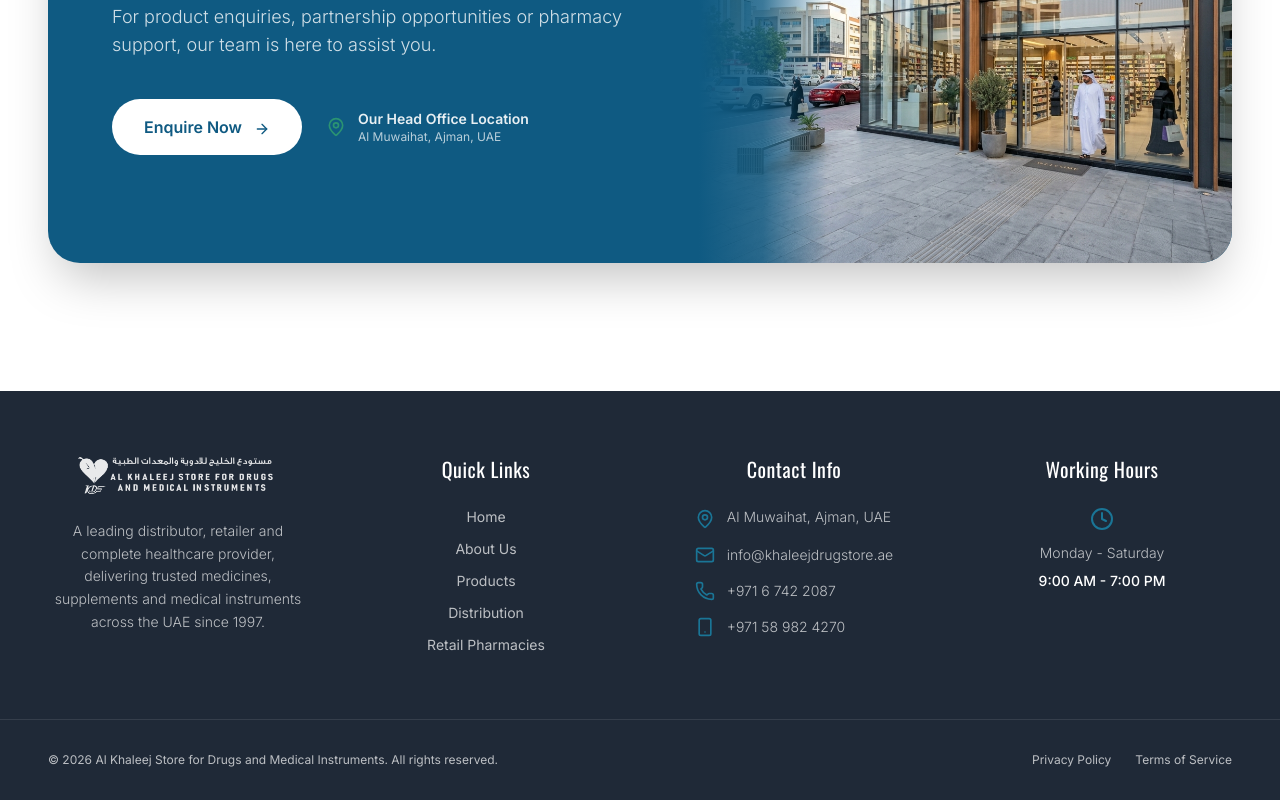
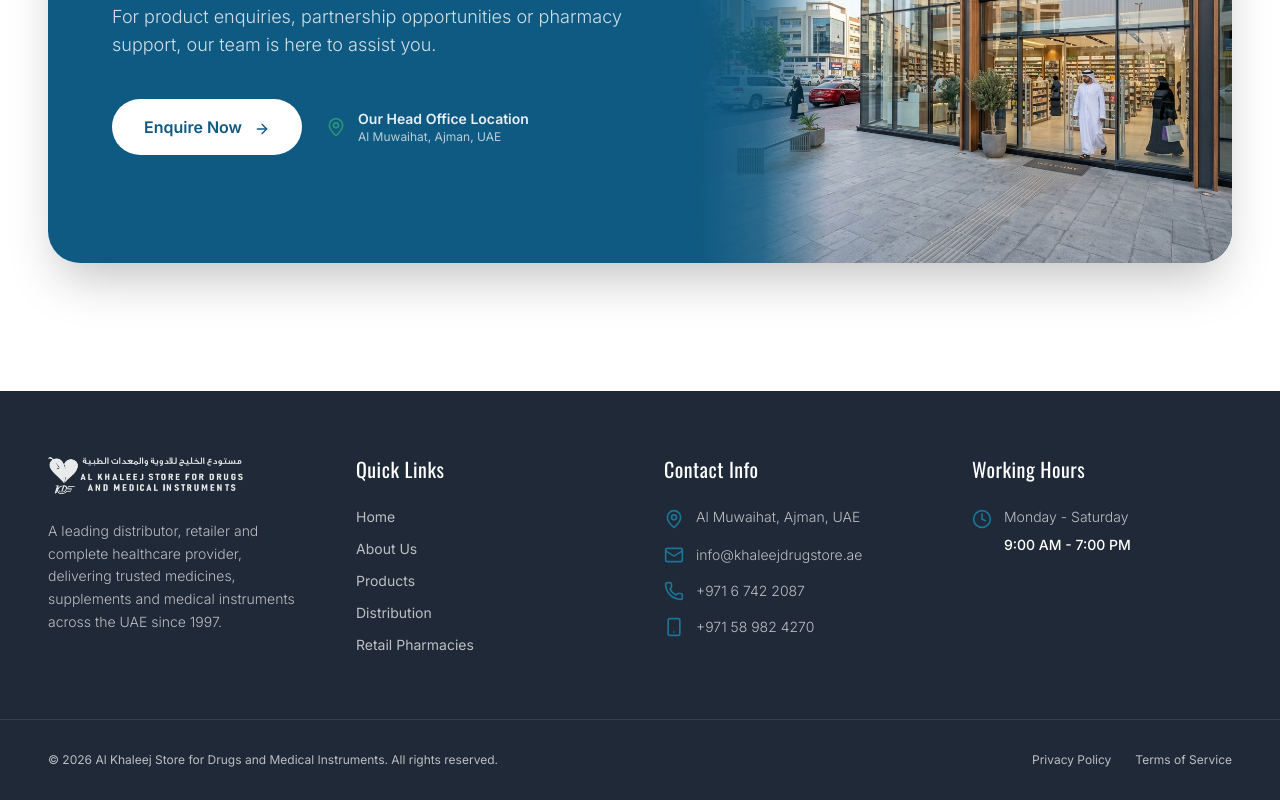
Before and after one commit to optimizers-ae/Al-Khaleej, a React (Vite) app: page / in a window 1280 px wide. Shown: the part 4994-5794 px from the top of the page. Built offline with nearby package versions, Linux system fonts and the light colour scheme.

Commit message:
Finalizing ui

```diff
--- a/index.html
+++ b/index.html
@@ -2,9 +2,9 @@
 <html lang="en">
   <head>
     <meta charset="UTF-8" />
-    <link rel="icon" type="image/svg+xml" href="/favicon.svg" />
+    <link rel="icon" type="image/svg+xml" href="/favicon.png" />
     <meta name="viewport" content="width=device-width, initial-scale=1.0" />
-    <title>optmizers-global</title>
+    <title>Al Khaleej Drugstore</title>
     <link rel="preconnect" href="https://fonts.googleapis.com">
     <link rel="preconnect" href="https://fonts.gstatic.com" crossorigin>
     <link href="https://fonts.googleapis.com/css2?family=Inter:wght@300;400;500;600&family=Oswald:wght@400;500;600;700&display=swap" rel="stylesheet">
--- a/src/components/Footer.jsx
+++ b/src/components/Footer.jsx
@@ -12,15 +12,15 @@
       transition={{ duration: 0.8, ease: [0.21, 0.47, 0.32, 0.98] }}
       className="bg-charcoal pt-16 pb-8 mt-auto text-white/70"
     >
-      <div className="max-w-[1440px] mx-auto px-6 lg:px-12 grid md:grid-cols-2 lg:grid-cols-4 gap-12 mb-16 text-center">
-        <div className="flex flex-col items-center">
+      <div className="max-w-[1440px] mx-auto px-6 lg:px-12 grid md:grid-cols-2 lg:grid-cols-4 gap-12 mb-16 text-center md:text-left">
+        <div className="flex flex-col items-center md:items-start">
           <img src={logo} className="w-[200px] mb-6 object-contain brightness-0 invert opacity-90" alt="Al Khaleej Store Logo" />
           <p className="text-sm leading-relaxed max-w-xs font-light">
             A leading distributor, retailer and complete healthcare provider, delivering trusted medicines, supplements and medical instruments across the UAE since 1997.
           </p>
         </div>
 
-        <div className="flex flex-col items-center">
+        <div className="flex flex-col items-center md:items-start">
           <h4 className="text-white font-display text-xl mb-6 tracking-wide">Quick Links</h4>
           <ul className="space-y-3 text-sm">
             <li><a href="#home" className="hover:text-medical-teal transition-colors">Home</a></li>
@@ -31,32 +31,32 @@
           </ul>
         </div>
 
-        <div className="flex flex-col items-center">
+        <div className="flex flex-col items-center md:items-start">
           <h4 className="text-white font-display text-xl mb-6 tracking-wide">Contact Info</h4>
-          <ul className="space-y-4 text-sm font-light inline-flex flex-col items-center md:items-start text-left">
-            <li className="flex items-start">
+          <ul className="space-y-4 text-sm font-light inline-flex flex-col w-max mx-auto md:mx-0">
+            <li className="flex items-start justify-center md:justify-start">
               <MapPin className="w-5 h-5 text-medical-teal mr-3 shrink-0 mt-0.5" />
-              <span>Al Muwaihat, Ajman, UAE</span>
+              <span className="text-left">Al Muwaihat, Ajman, UAE</span>
             </li>
-            <li className="flex items-center">
+            <li className="flex items-center justify-center md:justify-start">
               <Mail className="w-5 h-5 text-medical-teal mr-3 shrink-0" />
               <a href="mailto:info@khaleejdrugstore.ae" className="hover:text-white transition-colors">info@khaleejdrugstore.ae</a>
             </li>
-            <li className="flex items-center">
+            <li className="flex items-center justify-center md:justify-start">
               <Phone className="w-5 h-5 text-medical-teal mr-3 shrink-0" />
               <span>+971 6 742 2087</span>
             </li>
-            <li className="flex items-center">
+            <li className="flex items-center justify-center md:justify-start">
               <Smartphone className="w-5 h-5 text-medical-teal mr-3 shrink-0" />
               <span>+971 58 982 4270</span>
             </li>
           </ul>
         </div>
 
-        <div className="flex flex-col items-center">
+        <div className="flex flex-col items-center md:items-start">
           <h4 className="text-white font-display text-xl mb-6 tracking-wide">Working Hours</h4>
-          <div className="flex flex-col items-center text-sm font-light">
-            <Clock className="w-6 h-6 text-medical-teal mb-3 shrink-0" />
+          <div className="flex flex-col md:flex-row items-center md:items-start text-sm font-light">
+            <Clock className="w-6 h-6 md:w-5 md:h-5 text-medical-teal mb-3 md:mb-0 md:mr-3 shrink-0 md:mt-0.5" />
             <div>
               <p className="mb-2">Monday - Saturday</p>
               <p className="text-white font-medium">9:00 AM - 7:00 PM</p>
@@ -65,7 +65,7 @@
         </div>
       </div>
 
-      <div className="max-w-[1440px] mx-auto px-6 text-center lg:px-12 pt-8 border-t border-white/10 flex flex-col md:flex-row items-center justify-between text-xs">
+      <div className="max-w-[1440px] mx-auto px-6 text-center md:text-left lg:px-12 pt-8 border-t border-white/10 flex flex-col md:flex-row items-center justify-between text-xs">
         <p>© {new Date().getFullYear()} Al Khaleej Store for Drugs and Medical Instruments. All rights reserved.</p>
         <div className="flex space-x-6 mt-4 md:mt-0">
           <a href="#" className="hover:text-white transition-colors">Privacy Policy</a>
```
Also changed, not shown: public/favicon.png (added).
